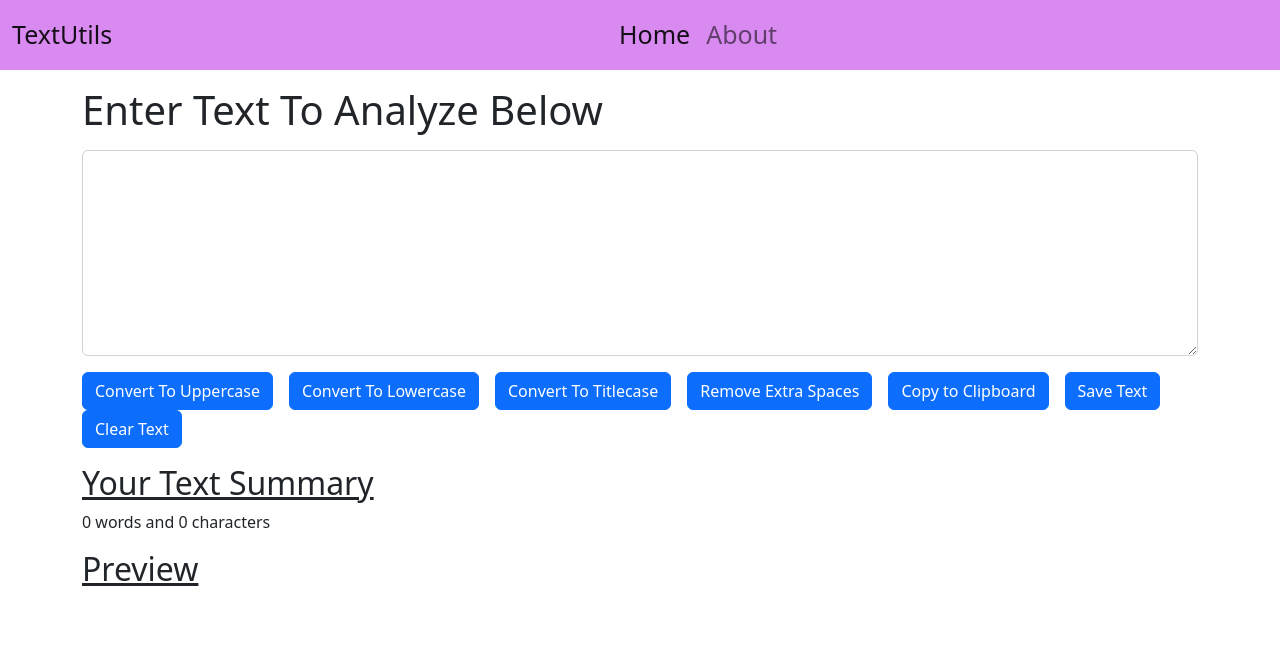
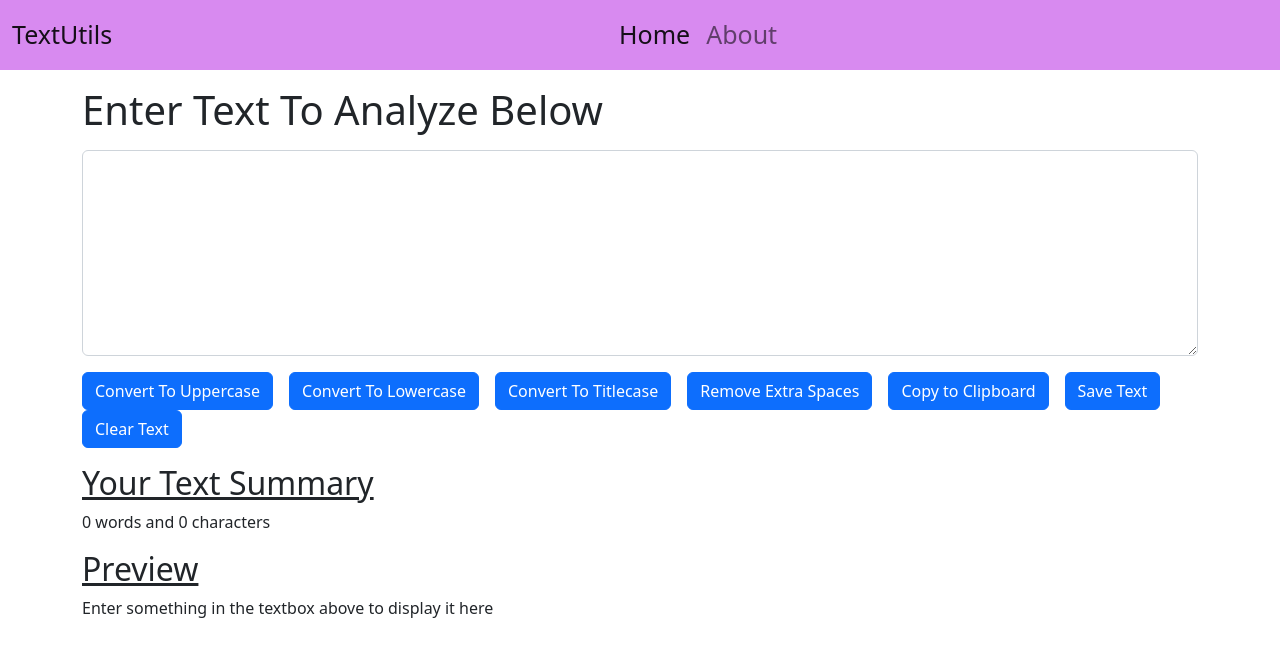
Before and after one commit to Ankan-cyber/textutils, a React (Create React App) app: page / in a window 1280 px wide. Shown: the top 656 px of the page. Built offline with nearby package versions, Linux system fonts and the light colour scheme.

Commit message:
Update Textform.js

```diff
--- a/src/components/Textform.js
+++ b/src/components/Textform.js
@@ -151,7 +151,7 @@ export default function Textform(props) {
                 <h2 className='heading'>Your Text Summary</h2>
                 <p>{Text === '' ? '0' : Text.split(" ").length} words and {Text.length} characters</p>
                 <h2 className="heading">Preview</h2>
-                <p>{Text}</p>
+                <p>{Text.length>0?Text:"Enter something in the textbox above to display it here"}</p>
             </div>
         </>
     )
```
